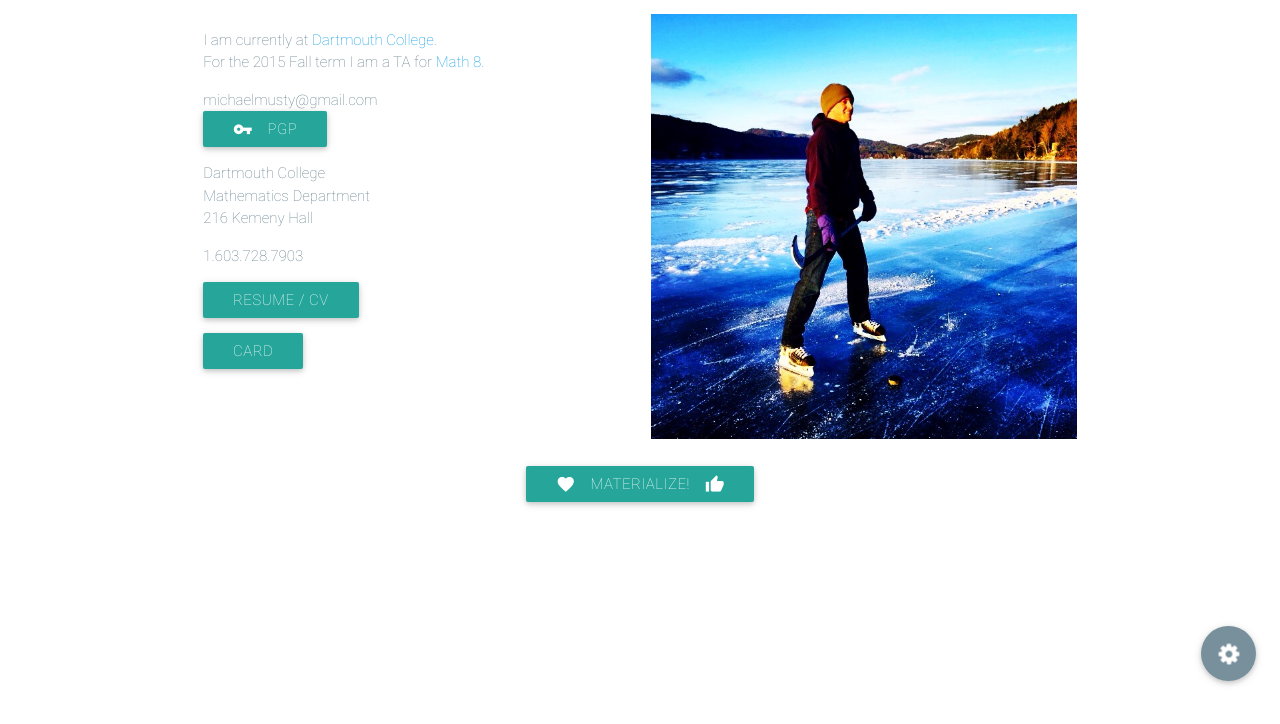
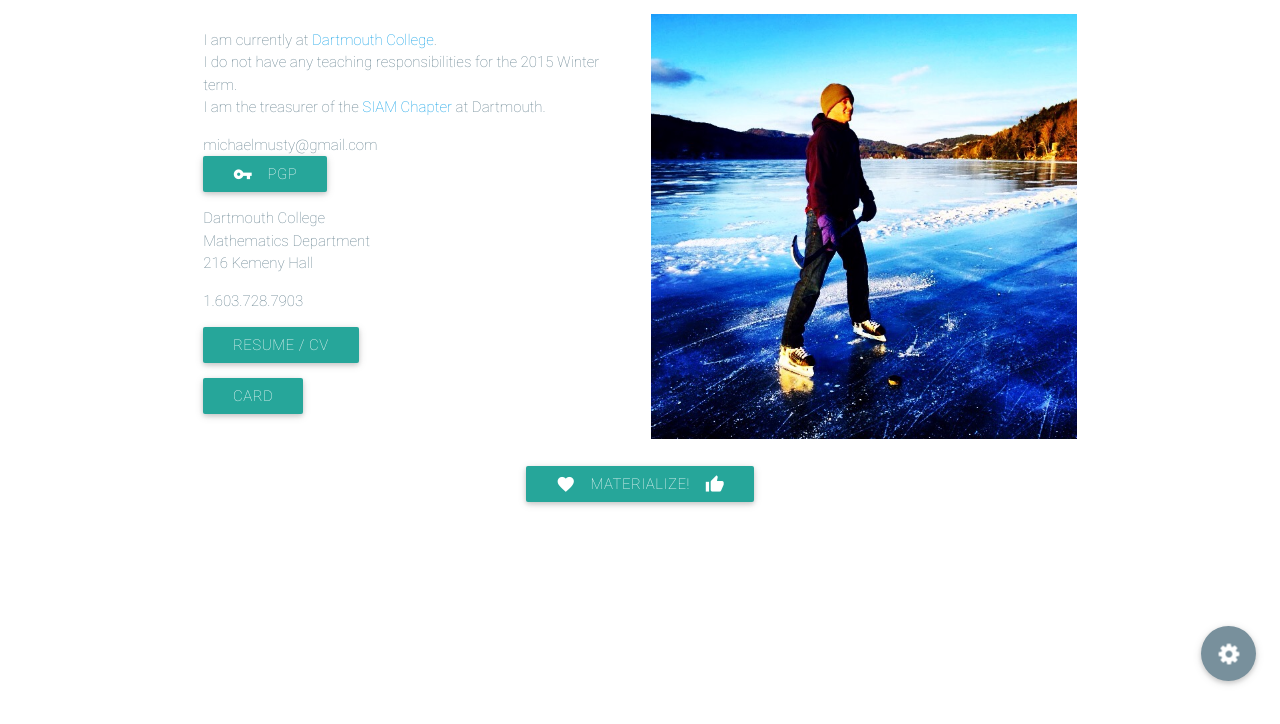
Before and after one commit to michaelmusty/mjmusty-dartmouth-website, a plain HTML site: page public_html/index.html in a window 1280 px wide. Shown: the part 74-798 px from the top of the page. Drawn offline with nearby package versions, Linux system fonts and the light colour scheme; some packages are replaced by stand-ins of ours.

Commit message:
2015 Winter update

```diff
--- a/public_html/index.html
+++ b/public_html/index.html
@@ -38,7 +38,8 @@
     <div class="container">
     <div class="col s12 m6 l6">
       <p class="thin blue-grey-text">I am currently at <a href="https://math.dartmouth.edu/">Dartmouth College</a>.<br>
-      For the 2015 Fall term I am a TA for <a href="https://math.dartmouth.edu/~m8f15/">Math 8</a>.</p>
+      I do not have any teaching responsibilities for the 2015 Winter term.<br>
+      I am the treasurer of the <a href="https://math.dartmouth.edu/~siamchapter/">SIAM Chapter</a> at Dartmouth.</p>
       <div class="bottom">
         <p class="thin blue-grey-text">mich<!-- -->aelmusty@g<!-- -->mail.com<br><a class="btn waves-effect waves-light" href="documents/mjmusty_public_gpg.asc"><i class="material-icons left">vpn_key</i>pgp</a></p>
         <p class="thin blue-grey-text">Dartmouth College<br>Mathematics Department<br>216 Kemeny Hall<br></p>
```
